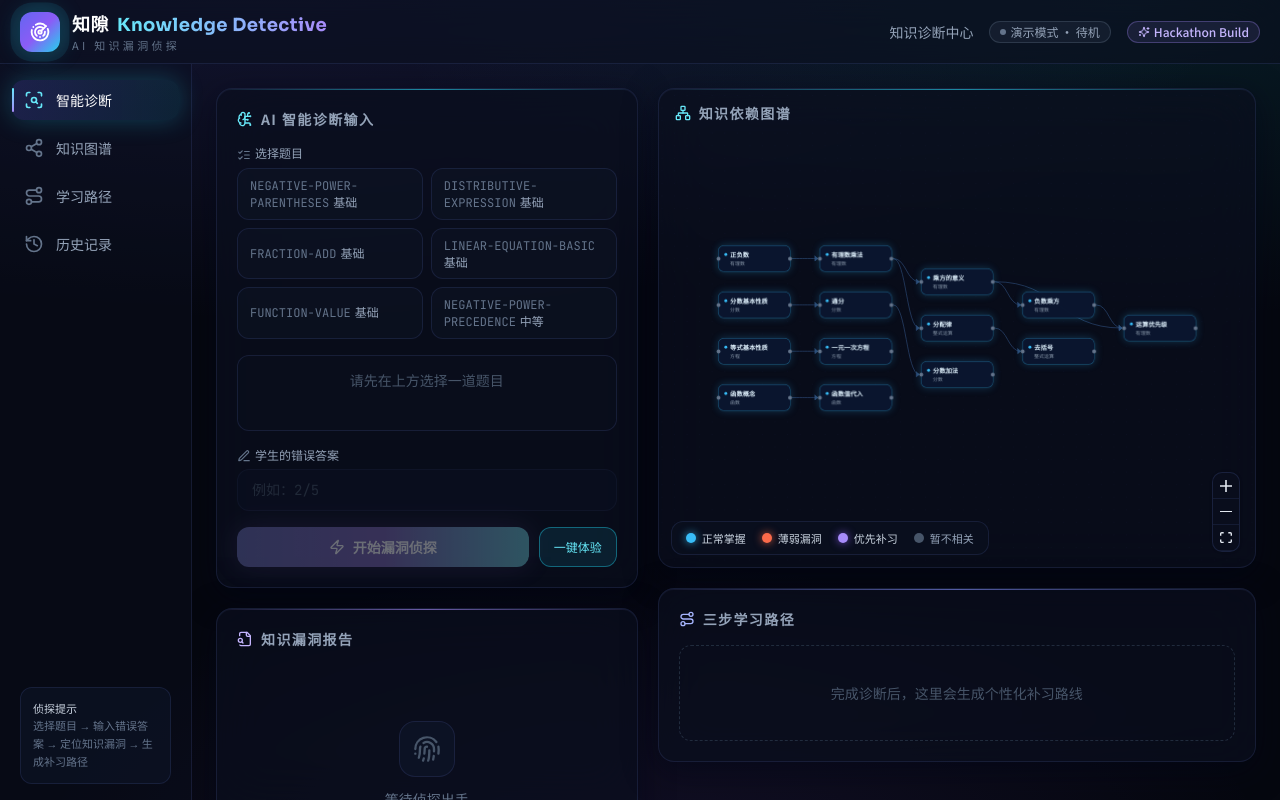
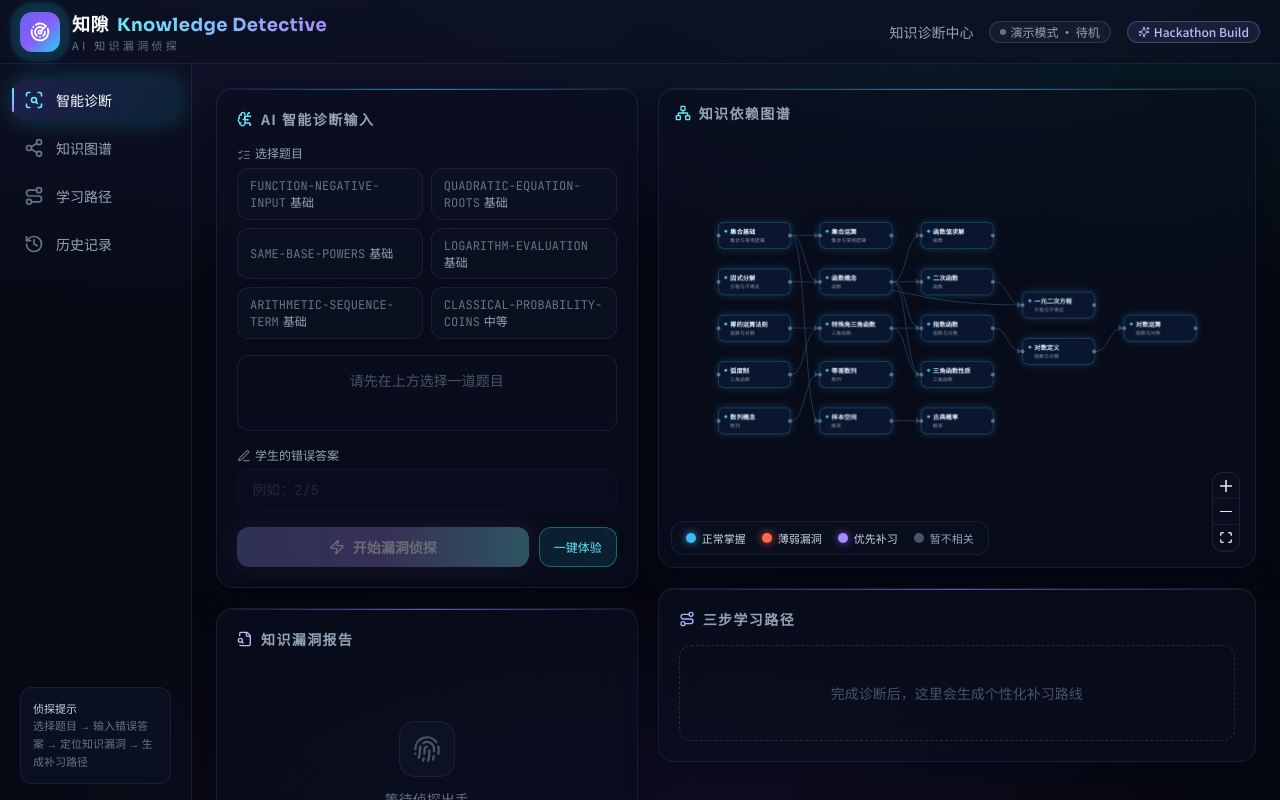
Before and after one commit to suzhiboy/trae--, a React (Vite) app: page / in a window 1280 px wide. Built offline with nearby package versions, Linux system fonts and the light colour scheme.

Commit message:
将诊断引擎升级为高中数学
替换为高中题库和 18 节点知识图谱，补充六类错因、动态学习路径及回归测试。

```diff
--- a/src/data/knowledge.ts
+++ b/src/data/knowledge.ts
@@ -2,146 +2,175 @@ import type { KnowledgeEdge, KnowledgeNode, Question } from '../types';
 
 export const questions: Question[] = [
   {
-    id: 'negative-power-parentheses',
-    stem: '计算 (-3)²',
-    correctAnswer: '9',
-    subject: '初中数学',
+    id: 'function-negative-input',
+    stem: '已知 f(x)=x²-2x+3，求 f(-1)',
+    correctAnswer: '6',
+    subject: '高中数学',
     difficulty: '基础',
   },
   {
-    id: 'distributive-expression',
-    stem: '化简 2(x+3)',
-    correctAnswer: '2x+6',
-    subject: '初中数学',
+    id: 'quadratic-equation-roots',
+    stem: '解方程 x²-5x+6=0',
+    correctAnswer: 'x=2或x=3',
+    subject: '高中数学',
     difficulty: '基础',
   },
   {
-    id: 'fraction-add',
-    stem: '计算 1/2+1/3',
-    correctAnswer: '5/6',
-    subject: '初中数学',
+    id: 'same-base-powers',
+    stem: '计算 a³·a⁴（a≠0）',
+    correctAnswer: 'a^7',
+    subject: '高中数学',
     difficulty: '基础',
   },
   {
-    id: 'linear-equation-basic',
-    stem: '解方程 2x+5=13',
-    correctAnswer: 'x=4',
-    subject: '初中数学',
+    id: 'logarithm-evaluation',
+    stem: '计算 log₂8',
+    correctAnswer: '3',
+    subject: '高中数学',
     difficulty: '基础',
   },
   {
-    id: 'function-value',
-    stem: '已知 f(x)=2x+1，求 f(3)',
-    correctAnswer: '7',
-    subject: '初中数学',
+    id: 'arithmetic-sequence-term',
+    stem: '等差数列 {aₙ} 中，a₁=3，公差 d=2，求 a₅',
+    correctAnswer: '11',
+    subject: '高中数学',
     difficulty: '基础',
   },
   {
-    id: 'negative-power-precedence',
-    stem: '计算 -3²',
-    correctAnswer: '-9',
-    subject: '初中数学',
+    id: 'classical-probability-coins',
+    stem: '掷两枚公平硬币，求恰好出现一枚正面的概率',
+    correctAnswer: '1/2',
+    subject: '高中数学',
     difficulty: '中等',
   },
 ];
 
 export const knowledgeNodes: KnowledgeNode[] = [
   {
-    id: 'signed-numbers',
-    label: '正负数',
-    description: '理解正号、负号和数的符号，能区分“负数的平方”与“平方的相反数”。',
-    group: '有理数',
+    id: 'set-basics',
+    label: '集合基础',
+    description: '理解元素、集合、属于关系及集合的表示方法。',
+    group: '集合与常用逻辑',
   },
   {
-    id: 'rational-multiplication',
-    label: '有理数乘法',
-    description: '掌握同号得正、异号得负，并能正确计算含负数的有理数乘法。',
-    group: '有理数',
-  },
-  {
-    id: 'exponent-meaning',
-    label: '乘方的意义',
-    description: '理解乘方表示相同因数的连乘，能辨认底数和指数。',
-    group: '有理数',
-  },
-  {
-    id: 'negative-power',
-    label: '负数乘方',
-    description: '根据底数是否带括号判断负号是否参与乘方，并确定结果的符号。',
-    group: '有理数',
-  },
-  {
-    id: 'operation-precedence',
-    label: '运算优先级',
-    description: '没有括号时先算乘方，再处理作为一元运算符的负号。',
-    group: '有理数',
-  },
-  {
-    id: 'distributive-property',
-    label: '分配律',
-    description: '括号外的因数必须乘括号内的每一项，并保留各项的符号。',
-    group: '整式运算',
-  },
-  {
-    id: 'parentheses-removal',
-    label: '去括号',
-    description: '结合分配律和符号规则去掉括号，再合并同类项。',
-    group: '整式运算',
-  },
-  {
-    id: 'fraction-basic-property',
-    label: '分数基本性质',
-    description: '分数的分子和分母同时乘或除以同一个非零数，分数大小不变。',
-    group: '分数',
-  },
-  {
-    id: 'common-denominator',
-    label: '通分',
-    description: '利用分数基本性质，把异分母分数化成同分母且大小不变的分数。',
-    group: '分数',
-  },
-  {
-    id: 'fraction-addition',
-    label: '分数加法',
-    description: '异分母分数先通分，再保持分母不变、把分子相加。',
-    group: '分数',
-  },
-  {
-    id: 'equality-properties',
-    label: '等式基本性质',
-    description: '等式两边同时加减同一个数，或同时乘除同一个非零数，等式仍成立。',
-    group: '方程',
-  },
-  {
-    id: 'linear-equation',
-    label: '一元一次方程',
-    description: '利用等式基本性质逐步隔离未知数，并将未知数的系数化为 1。',
-    group: '方程',
+    id: 'set-operations',
+    label: '集合运算',
+    description: '掌握交集、并集、补集的含义及其运算。',
+    group: '集合与常用逻辑',
   },
   {
     id: 'function-concept',
     label: '函数概念',
-    description: '理解函数表示变量之间的对应关系，f(x) 表示自变量为 x 时的函数值。',
+    description: '理解定义域、对应关系和值域，能用 f(x) 表示函数。',
     group: '函数',
   },
   {
     id: 'function-value',
-    label: '函数值代入',
-    description: '把自变量的值代入解析式的每一个相关位置，再按运算顺序计算。',
+    label: '函数值求解',
+    description: '把自变量代入解析式的所有对应位置，并按运算顺序求值。',
     group: '函数',
+  },
+  {
+    id: 'quadratic-function',
+    label: '二次函数',
+    description: '理解二次函数图像、零点与一元二次方程根之间的联系。',
+    group: '函数',
+  },
+  {
+    id: 'factorization',
+    label: '因式分解',
+    description: '掌握提公因式、公式法和十字相乘法，并检查系数与符号。',
+    group: '方程与不等式',
+  },
+  {
+    id: 'quadratic-equation',
+    label: '一元二次方程',
+    description: '能用因式分解、求根公式等方法求解，并检验方程的根。',
+    group: '方程与不等式',
+  },
+  {
+    id: 'power-rules',
+    label: '幂的运算法则',
+    description: '掌握同底数幂相乘时底数不变、指数相加等运算法则。',
+    group: '指数与对数',
+  },
+  {
+    id: 'exponential-function',
+    label: '指数函数',
+    description: '理解指数函数的定义、图像和性质，为学习反函数关系奠基。',
+    group: '指数与对数',
+  },
+  {
+    id: 'log-definition',
+    label: '对数定义',
+    description: '理解对数是指数运算的逆运算，能把对数式转化为指数式。',
+    group: '指数与对数',
+  },
+  {
+    id: 'log-operations',
+    label: '对数运算',
+    description: '掌握对数的积、商、幂运算法则及换底公式。',
+    group: '指数与对数',
+  },
+  {
+    id: 'radian-measure',
+    label: '弧度制',
+    description: '理解弧度与角度的换算，能用弧度表示角。',
+    group: '三角函数',
+  },
+  {
+    id: 'special-angle-trig',
+    label: '特殊角三角函数',
+    description: '掌握特殊角的正弦、余弦和正切值及其符号。',
+    group: '三角函数',
+  },
+  {
+    id: 'trig-properties',
+    label: '三角函数性质',
+    description: '理解三角函数的周期性、奇偶性、单调性和最值。',
+    group: '三角函数',
+  },
+  {
+    id: 'sequence-concept',
+    label: '数列概念',
+    description: '理解数列的项、序号和通项公式之间的关系。',
+    group: '数列',
+  },
+  {
+    id: 'arithmetic-sequence',
+    label: '等差数列',
+    description: '掌握等差数列的定义、公差及通项公式 aₙ=a₁+(n-1)d。',
+    group: '数列',
+  },
+  {
+    id: 'sample-space',
+    label: '样本空间',
+    description: '能列出随机试验的全部基本结果，并判断它们是否等可能。',
+    group: '概率',
+  },
+  {
+    id: 'classical-probability',
+    label: '古典概率',
+    description: '在有限等可能样本空间中，用有利结果数除以全部结果数求概率。',
+    group: '概率',
   },
 ];
 
 export const knowledgeEdges: KnowledgeEdge[] = [
-  { source: 'signed-numbers', target: 'rational-multiplication' },
-  { source: 'rational-multiplication', target: 'exponent-meaning' },
-  { source: 'exponent-meaning', target: 'negative-power' },
-  { source: 'exponent-meaning', target: 'operation-precedence' },
-  { source: 'negative-power', target: 'operation-precedence' },
-  { source: 'rational-multiplication', target: 'distributive-property' },
-  { source: 'distributive-property', target: 'parentheses-removal' },
-  { source: 'fraction-basic-property', target: 'common-denominator' },
-  { source: 'common-denominator', target: 'fraction-addition' },
-  { source: 'equality-properties', target: 'linear-equation' },
+  { source: 'set-basics', target: 'set-operations' },
+  { source: 'set-basics', target: 'function-concept' },
   { source: 'function-concept', target: 'function-value' },
+  { source: 'function-concept', target: 'quadratic-function' },
+  { source: 'quadratic-function', target: 'quadratic-equation' },
+  { source: 'factorization', target: 'quadratic-equation' },
+  { source: 'function-concept', target: 'exponential-function' },
+  { source: 'power-rules', target: 'exponential-function' },
+  { source: 'exponential-function', target: 'log-definition' },
+  { source: 'log-definition', target: 'log-operations' },
+  { source: 'radian-measure', target: 'special-angle-trig' },
+  { source: 'special-angle-trig', target: 'trig-properties' },
+  { source: 'function-concept', target: 'trig-properties' },
+  { source: 'sequence-concept', target: 'arithmetic-sequence' },
+  { source: 'set-basics', target: 'sample-space' },
+  { source: 'sample-space', target: 'classical-probability' },
 ];
--- a/src/engine/diagnose.ts
+++ b/src/engine/diagnose.ts
@@ -17,99 +17,117 @@ interface QuestionRule {
 }
 
 const rules: Record<string, QuestionRule> = {
-  'negative-power-parentheses': {
-    targetNodeId: 'negative-power',
-    correctAnswers: ['9'],
-    correctEvidence: '(-3)² = (-3) × (-3) = 9，两个负数相乘结果为正。',
+  'function-negative-input': {
+    targetNodeId: 'function-value',
+    correctAnswers: ['6', 'f(-1)=6'],
+    correctEvidence: 'f(-1)=(-1)²-2×(-1)+3=1+2+3=6，代入后 -2x 的值为 +2。',
     errorPattern: {
-      answers: ['-9'],
-      weakNodeId: 'negative-power',
-      reason: '可能混淆了负数平方与平方前的负号',
-      evidence: '错答 -9 与把 (-3)² 误读为 -(3²) 的结果一致；正确展开应为 (-3) × (-3) = 9。仅凭最终答案仍需结合解题过程确认。',
+      answers: ['2', 'f(-1)=2'],
+      weakNodeId: 'function-value',
+      reason: '负数代入函数时，可能没有正确处理一次项的符号',
+      evidence: '如果代入 x=-1 后仍把 -2x 算成 -2，就会得到 1-2+3=2，与本次错答吻合。该模式只是错因假设，仍需结合代入过程确认。',
       steps: [
-        '先复习正负数与有理数乘法，确认 (-3) × (-3) = 9。',
-        '复习乘方的意义，指出 (-3)² 的底数是 -3、指数是 2。',
-        '对比 (-3)² 与 -3²，重做原题并验算结果。',
+        '复习函数值求解，把 x=-1 用括号代入解析式的每一个 x。',
+        '单独计算 -2×(-1)=+2，再按顺序合并 1+2+3。',
+        '追问：若 g(x)=x²-4x+1，求 g(-2)，并写出 -4x 代入后的符号。',
       ],
     },
   },
-  'distributive-expression': {
-    targetNodeId: 'distributive-property',
-    correctAnswers: ['2x+6', '2*x+6', '6+2x', '6+2*x'],
-    correctEvidence: '括号外的 2 分别乘 x 和 3，得到 2x+6；交换相加的两项也得到等价结果。',
+  'quadratic-equation-roots': {
+    targetNodeId: 'quadratic-equation',
+    correctAnswers: [
+      'x=2,x=3',
+      'x=3,x=2',
+      '2,3',
+      '3,2',
+      'x1=2,x2=3',
+      'x1=3,x2=2',
+      '{2,3}',
+      '{3,2}',
+    ],
+    correctEvidence: 'x²-5x+6=(x-2)(x-3)，所以 x=2 或 x=3；两根之和为 5、两根之积为 6。',
     errorPattern: {
-      answers: ['2x+3', '2*x+3'],
-      weakNodeId: 'distributive-property',
-      reason: '可能不完整使用了分配律，漏乘括号内的常数项',
-      evidence: '如果括号外的 2 只乘 x、没有乘 3，就会得到 2x+3，与本次错答吻合。仅凭最终答案仍需结合展开过程确认。',
+      answers: [
+        'x=-2,x=-3',
+        'x=-3,x=-2',
+        '-2,-3',
+        '-3,-2',
+        'x1=-2,x2=-3',
+        'x1=-3,x2=-2',
+        '{-2,-3}',
+        '{-3,-2}',
+      ],
+      weakNodeId: 'quadratic-equation',
+      reason: '一元二次方程求根时，可能混淆了因式分解中的符号',
+      evidence: '把原式误分解为 (x+2)(x+3) 会得到 -2、-3，但展开后是 x²+5x+6，并非原多项式。错答与该路径吻合，仍需结合分解步骤确认。',
       steps: [
-        '先复习有理数乘法和分配律，把 2 分别乘 x 与 3。',
-        '练习化简 3(y+4)，写出 3y+12，并检查两项都乘了 3。',
-        '重做原题，取 x=1 比较 2(x+3) 与 2x+6，确认两式相等。',
+        '复习因式分解，寻找和为 -5、积为 6 的两个数 -2 和 -3。',
+        '写出 (x-2)(x-3)，重新展开检查是否等于 x²-5x+6。',
+        '追问：用因式分解求 x²-7x+12=0 的根，并用两根之和、之积检查。',
       ],
     },
   },
-  'fraction-add': {
-    targetNodeId: 'fraction-addition',
-    correctAnswers: ['5/6'],
-    correctEvidence: '1/2=3/6，1/3=2/6，所以 1/2+1/3=3/6+2/6=5/6。',
+  'same-base-powers': {
+    targetNodeId: 'power-rules',
+    correctAnswers: ['a^7'],
+    correctEvidence: '同底数幂相乘，底数不变、指数相加：a³·a⁴=a^(3+4)=a^7。',
     errorPattern: {
-      answers: ['2/5'],
-      weakNodeId: 'common-denominator',
-      reason: '可能没有理解异分母分数相加前需要通分',
-      evidence: '把分子 1+1、分母 2+3 分别相加会恰好得到 2/5，与本次错答吻合；这提示可能未统一分数单位，仍需结合过程确认。',
+      answers: ['a^12'],
+      weakNodeId: 'power-rules',
+      reason: '同底数幂相乘时，可能把指数相加误用为指数相乘',
+      evidence: '指数 3×4=12 恰好得到 a^12；但 a³·a⁴ 表示 3 个 a 与 4 个 a 相乘，共 7 个 a。仅凭结果仍需结合列式确认。',
       steps: [
-        '复习分数基本性质，把 1/2 和 1/3 分别改写为 3/6 和 2/6。',
-        '练习 1/3+1/4，先找公分母 12，再把分子相加。',
-        '重做原题，并检查结果 5/6 是否大于原来的两个加数。',
+        '复习幂的意义，把 a³·a⁴ 展开为 (a·a·a)·(a·a·a·a)。',
+        '归纳同底数幂乘法法则：底数不变，指数相加，而不是相乘。',
+        '追问：计算 a²·a⁵，并用展开式解释为什么结果是 a^7。',
       ],
     },
   },
-  'linear-equation-basic': {
-    targetNodeId: 'linear-equation',
-    correctAnswers: ['4', 'x=4'],
-    correctEvidence: '两边同时减 5 得 2x=8，再同时除以 2 得 x=4；代回原方程，两边均为 13。',
+  'logarithm-evaluation': {
+    targetNodeId: 'log-definition',
+    correctAnswers: ['3', 'log_2(8)=3', 'log2(8)=3', 'log28=3'],
+    correctEvidence: '设 log₂8=x，则 2^x=8=2³，所以 x=3。',
     errorPattern: {
-      answers: ['8', 'x=8'],
-      weakNodeId: 'linear-equation',
-      reason: '可能在移项后忘记除以未知数的系数',
-      evidence: '两边减 5 后是 2x=8；如果直接把 8 当作 x 的值，就会得到本次错答。该错误路径能解释答案，但仍需结合解题步骤确认。',
+      answers: ['4', 'log_2(8)=4', 'log2(8)=4', 'log28=4'],
+      weakNodeId: 'log-definition',
+      reason: '对数求值时，可能把对数误解为真数除以底数',
+      evidence: '8÷2=4 与本次错答吻合；但 log₂8 要寻找的是“2 的多少次方等于 8”，不是做除法。该解释仍需结合转化步骤确认。',
       steps: [
-        '复习等式基本性质，两边同时减 5，保留等式 2x=8。',
-        '练习解 3x+2=11，最后两边同时除以 3，把未知数系数化为 1。',
-        '重做原题，把 x=4 代入原方程，验证等式两边都是 13。',
+        '复习对数定义，把 log₂8=x 转化为指数式 2^x=8。',
+        '将 8 写成 2³，比较底数相同的指数得到 x=3。',
+        '追问：计算 log₃9，先写出对应的指数式，再给出结果。',
       ],
     },
   },
-  'function-value': {
-    targetNodeId: 'function-value',
-    correctAnswers: ['7', 'f(3)=7'],
-    correctEvidence: '把 x=3 代入整个解析式，f(3)=2×3+1=7，常数项 +1 不能遗漏。',
+  'arithmetic-sequence-term': {
+    targetNodeId: 'arithmetic-sequence',
+    correctAnswers: ['11', 'a5=11'],
+    correctEvidence: '等差数列通项为 aₙ=a₁+(n-1)d，所以 a₅=3+(5-1)×2=11。',
     errorPattern: {
-      answers: ['6', 'f(3)=6'],
-      weakNodeId: 'function-value',
-      reason: '可能在函数代入后遗漏了常数项',
-      evidence: '只计算 2×3 而不加常数项 1，恰好得到 6，与本次错答吻合。仅凭最终答案仍需结合代入过程确认。',
+      answers: ['13', 'a5=13'],
+      weakNodeId: 'arithmetic-sequence',
+      reason: '使用等差数列通项时，可能把间隔数 n-1 误算为 n',
+      evidence: '直接计算 3+5×2 会得到 13，与本次错答吻合；从第 1 项到第 5 项只有 4 个公差间隔。仍需结合项数计算过程确认。',
       steps: [
-        '复习函数概念，说明 f(3) 是把 x=3 代入整个解析式。',
-        '练习已知 g(x)=3x-2 求 g(2)，保留常数项并得到 4。',
-        '重做原题，完整写出 f(3)=2×3+1=7，再检查每一项。',
+        '复习数列项与序号，逐项写出 3、5、7、9、11，观察四个间隔。',
+        '使用 aₙ=a₁+(n-1)d，代入 a₁=3、n=5、d=2。',
+        '追问：等差数列首项为 4、公差为 3，求第 4 项，并说明有几个公差间隔。',
       ],
     },
   },
-  'negative-power-precedence': {
-    targetNodeId: 'operation-precedence',
-    correctAnswers: ['-9'],
-    correctEvidence: '原式没有括号，应先计算 3²=9，再取相反数，所以 -3²=-9。',
+  'classical-probability-coins': {
+    targetNodeId: 'classical-probability',
+    correctAnswers: ['1/2', '0.5', '50%'],
+    correctEvidence: '样本空间为 {正正, 正反, 反正, 反反}，四个结果等可能，其中两个恰好一枚正面，概率为 2/4=1/2。',
     errorPattern: {
-      answers: ['9'],
-      weakNodeId: 'operation-precedence',
-      reason: '可能没有理解乘方与负号的运算优先级',
-      evidence: '把原式误当成 (-3)² 会得到 9，与本次错答吻合；原式的底数是 3，负号应在乘方之后处理，仍需结合过程确认。',
+      answers: ['1/3'],
+      weakNodeId: 'classical-probability',
+      reason: '求古典概率时，可能把不等可能的正面个数当作等可能基本结果',
+      evidence: '把“0、1、2 枚正面”三种情况直接视为等可能，会得到 1/3；但“恰好一枚正面”包含正反、反正两个基本结果。该假设需结合样本空间确认。',
       steps: [
-        '按路径复习乘方意义与负数乘方，区分底数 3 和底数 -3。',
-        '对比 (-3)²=9 与 -3²=-(3²)=-9，标出两式的底数。',
-        '重做原题，再计算 -2² 和 (-2)²，检查是否掌握运算顺序。',
+        '复习样本空间，按顺序列出正正、正反、反正、反反四个等可能结果。',
+        '使用古典概率公式，有利结果为 2 个，全部结果为 4 个。',
+        '追问：掷两枚公平硬币，至少出现一枚正面的概率是多少？先列样本空间再计算。',
       ],
     },
   },
@@ -125,14 +143,34 @@ for (const edge of knowledgeEdges) {
   }
 }
 
+const superscriptDigits: Record<string, string> = {
+  '⁰': '0',
+  '¹': '1',
+  '²': '2',
+  '³': '3',
+  '⁴': '4',
+  '⁵': '5',
+  '⁶': '6',
+  '⁷': '7',
+  '⁸': '8',
+  '⁹': '9',
+};
+
 function normalizeAnswer(answer: string): string {
   return answer
+    .replace(/[⁰¹²³⁴⁵⁶⁷⁸⁹]+/g, (digits) => {
+      const exponent = [...digits].map((digit) => superscriptDigits[digit]).join('');
+      return `^${exponent}`;
+    })
     .normalize('NFKC')
     .toLowerCase()
     .replace(/[−–—]/g, '-')
     .replace(/[×·]/g, '*')
+    .replace(/\*\*/g, '^')
+    .replace(/[；;、]/g, ',')
+    .replace(/或/g, ',')
     .replace(/\s+/g, '')
-    .replace(/^(?:答案|结果|答)(?:是|为)?[:=]?/, '')
+    .replace(/^(?:答案|结果|答|解集)(?:是|为)?[:=]?/, '')
     .replace(/^=/, '')
     .replace(/^\+(?=\d)/, '');
 }
@@ -175,7 +213,7 @@ function correctResult(rule: QuestionRule): DiagnosisResult {
     steps: [
       '保留本次解题过程，作为同类题的复习样例。',
       '改变题目中的一个数字再做一遍，检查方法是否稳定。',
-      '继续用代入或逆运算验算，本题不需要生成薄弱知识点。',
+      '继续用逆运算或代回验算，本题不需要生成薄弱知识点。',
     ],
     confidence: 'high',
   };
@@ -231,6 +269,6 @@ export function diagnose(questionId: string, studentAnswer: string): DiagnosisRe
     weakNodeIds,
     learningPathIds: buildLearningPath(weakNodeIds),
     steps: [...pattern.steps],
-    confidence: 'high',
+    confidence: 'medium',
   };
 }
```
Also changed, not shown: 1 other file (tests, documents, lock files or other folders).
